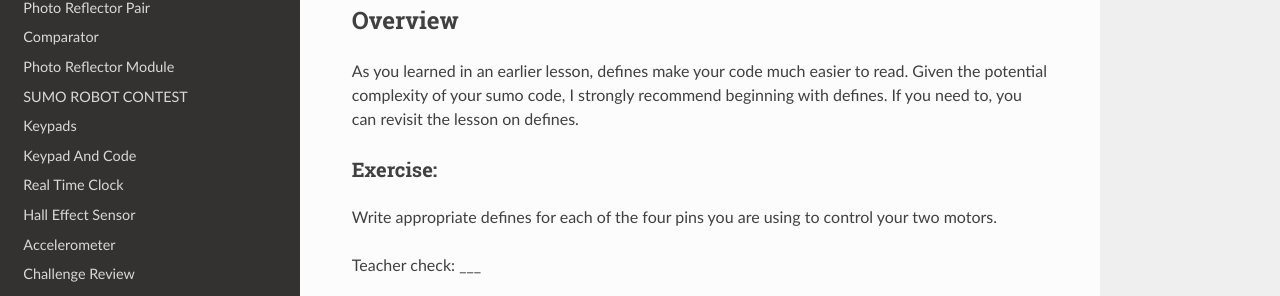
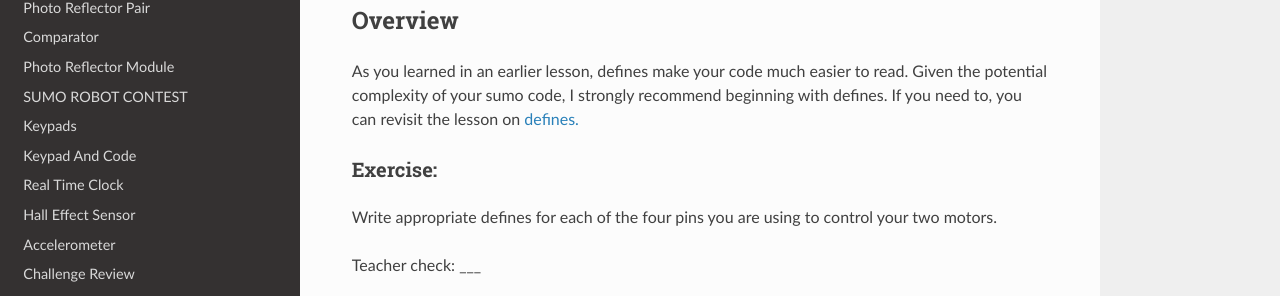
Before and after one commit to maxtkc/mvths-wiki, a Sphinx documentation site: the page built from docs/060c-Motor-Defines.rst, in a window 1280 px wide. Shown: the part 156-452 px from the top of the page. Built offline with Sphinx 7.4.7 and the Read the Docs theme 2.0.0, drawn with Linux system fonts in a browser that asks for light colours; pages that are not in the unit, such as notebooks, are missing from menus; part of the change alters nothing that is shown.

```diff
--- a/docs/060c-Motor-Defines.rst
+++ b/docs/060c-Motor-Defines.rst
@@ -4,7 +4,7 @@ Motor Defines
 Overview
 --------
 
-As you learned in an earlier lesson, defines make your code much easier to read. Given the potential complexity of your sumo code, I strongly recommend beginning with defines. If you need to, you can revisit the lesson on defines.
+As you learned in an earlier lesson, defines make your code much easier to read. Given the potential complexity of your sumo code, I strongly recommend beginning with defines. If you need to, you can revisit the lesson on `defines. <https://mvths-wiki.readthedocs.io/en/latest/042cc-defines.html>`_
 
 Exercise:
 ~~~~~~~~~
```
